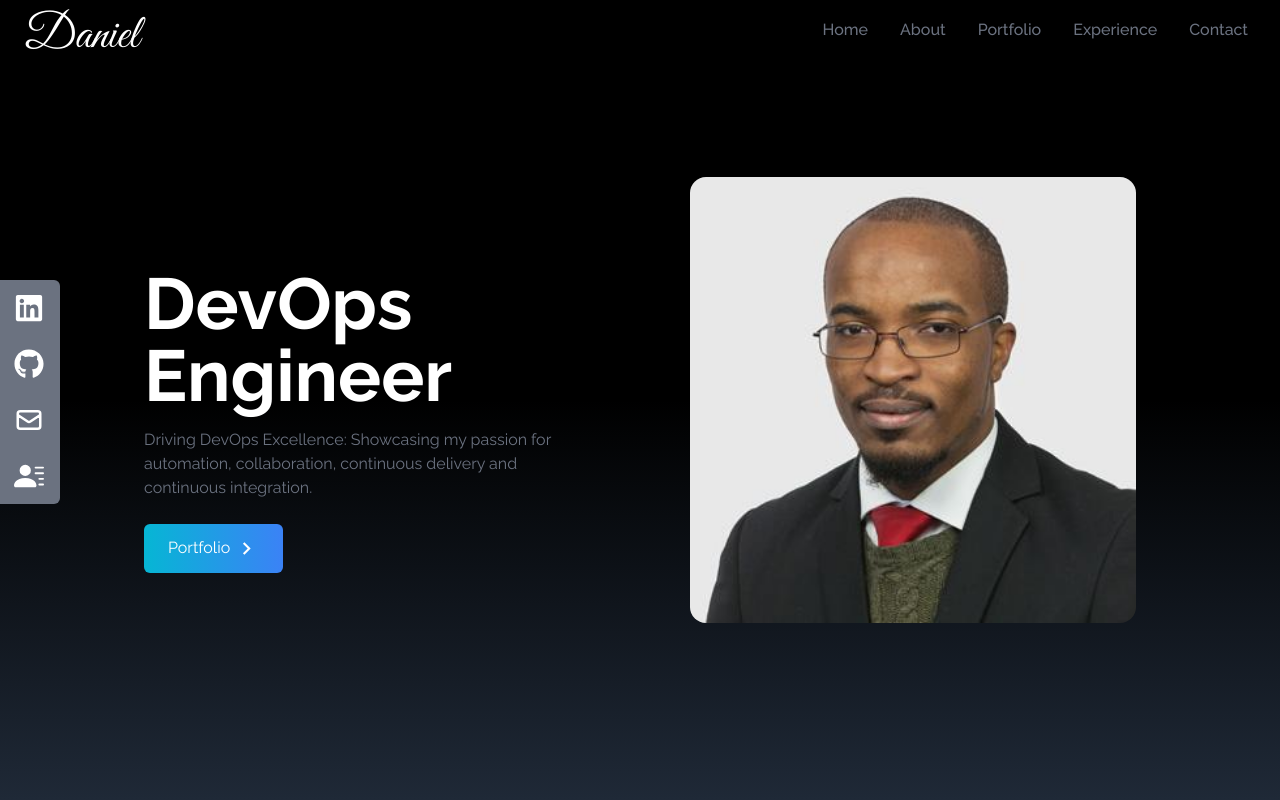
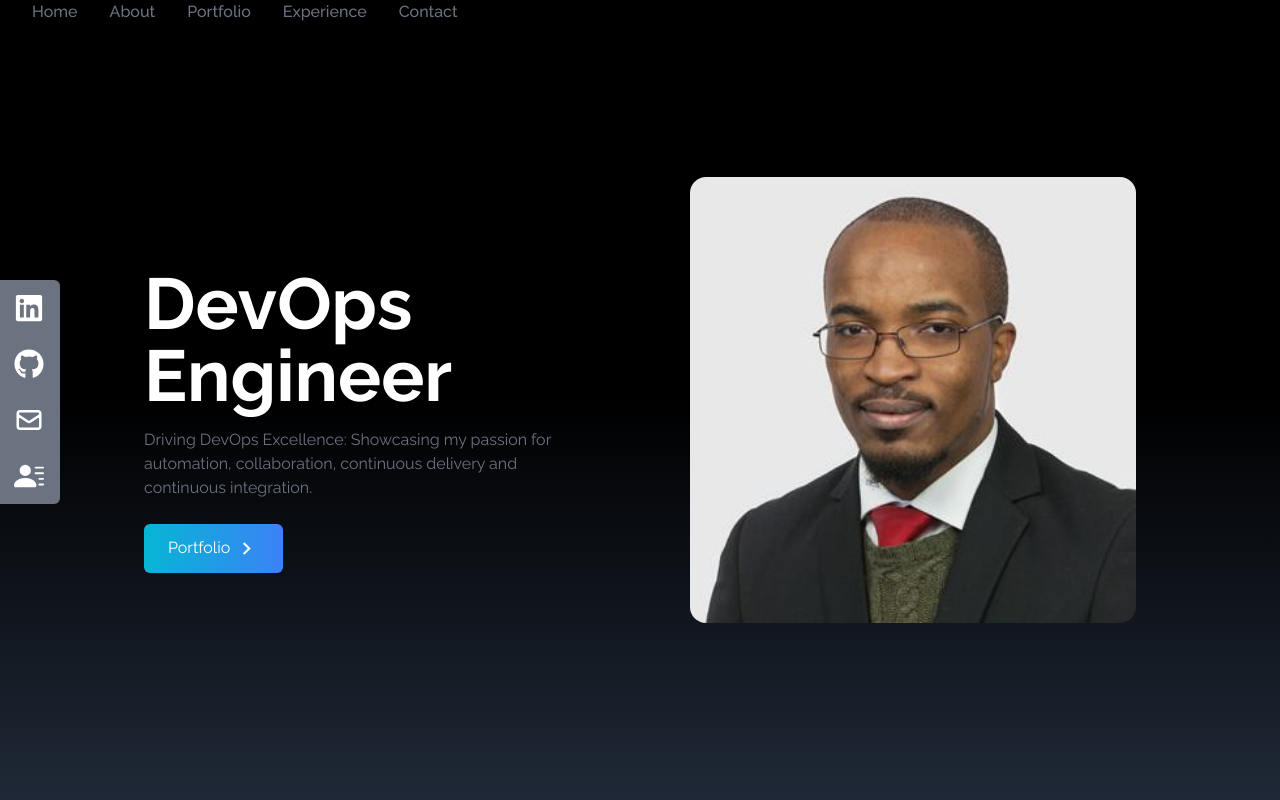
Before and after one commit to inventandlearn/Resume-Web-Portfolio, a React (Create React App) app: page / in a window 1280 px wide. Shown: the top 800 px of the page. Built offline with nearby package versions, Linux system fonts and the light colour scheme.

Commit message:
Removed cursive at top left of webpage

```diff
--- a/src/components/NavBar.jsx
+++ b/src/components/NavBar.jsx
@@ -35,11 +35,6 @@ const NavBar = () => {
     px-4 text-white bg-black fixed">
 
 
-        <div>
-            <h1 className="text-5xl font-signature ml-2 mt-3">Daniel</h1>
-        </div>
-
-
         <ul className="hidden md:flex">
         {links.map(({id, link}) => (
         <li key={id} className="px-4 cursor-pointer capitalize font-medium text-gray-500 hover:scale-105 duration-200">
```
